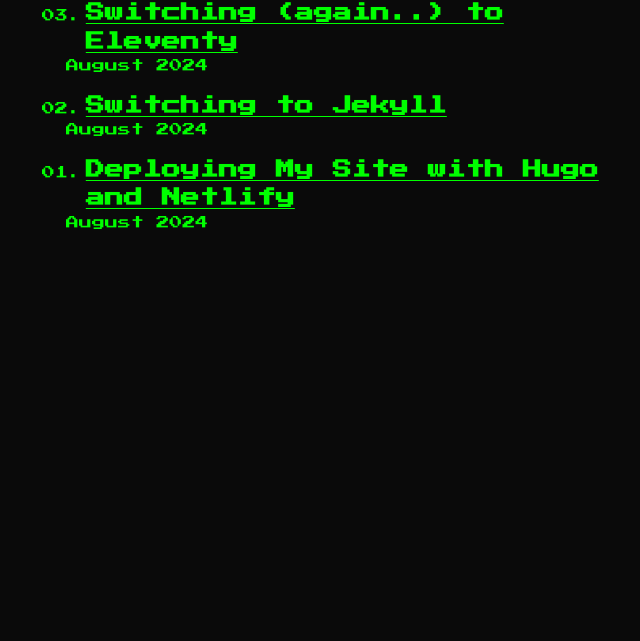
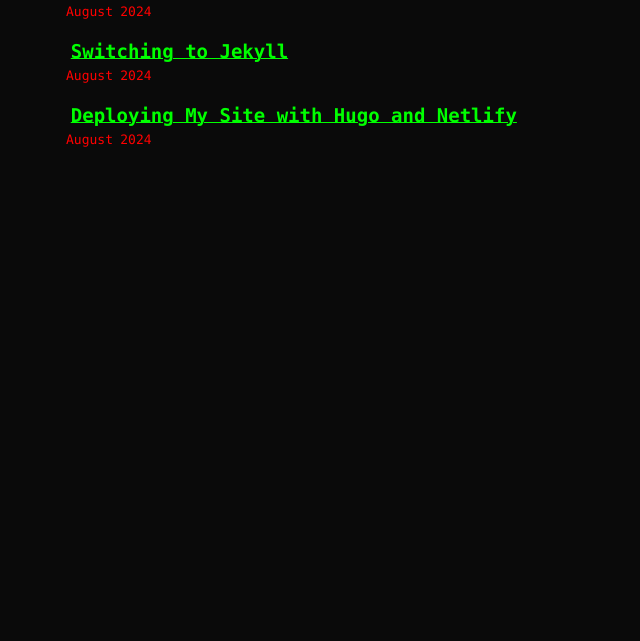
Before and after one commit to cyrusolinger/cyrusolinger, an Eleventy site: page cyrusolinger.com/content/index.njk in a window 1280 px wide. Shown: the part 159-800 px from the top of the page, without its empty margins (294-934 px from the left). Built offline with nearby package versions, Linux system fonts and the light colour scheme; Eleventy itself is replaced by a stand-in of ours; files that its build step writes are made by us from their sources.

Commit message:
Update styling and readability
- Remove numbered list from post items in archives

- Change the color of post dates to differentiate from titles

- Update font to Fira Code for improved readability and maintain a hacker aesthetic

```diff
--- a/cyrusolinger.com/_includes/layouts/base.njk
+++ b/cyrusolinger.com/_includes/layouts/base.njk
@@ -5,7 +5,7 @@
 		<meta name="viewport" content="width=device-width, initial-scale=1.0">
 		<title>{{ title or metadata.title }}</title>
 		<meta name="description" content="{{ description or metadata.description }}">
-  <link href="https://fonts.googleapis.com/css2?family=Press+Start+2P&display=swap" rel="stylesheet">
+
 		{#- Atom and JSON feeds included by default #}
 		<link rel="alternate" href="/feed/feed.xml" type="application/atom+xml" title="{{ metadata.title }}">
 		<link rel="alternate" href="/feed/feed.json" type="application/json" title="{{ metadata.title }}">
--- a/cyrusolinger.com/public/css/index.css
+++ b/cyrusolinger.com/public/css/index.css
@@ -1,7 +1,7 @@
 /* Defaults */
 :root {
-	--font-family: 'Press Start 2P', Consolas, Menlo, Monaco, 'Lucida Console', 'Courier New', monospace;
-	--font-family-monospace: 'Press Start 2P', Consolas, Menlo, Monaco, 'Lucida Console', 'Courier New', monospace;
+    --font-family: 'Fira Code', Consolas, Menlo, Monaco, 'Lucida Console', 'Courier New', monospace;
+    --font-family-monospace: 'Fira Code', Consolas, Menlo, Monaco, 'Lucida Console', 'Courier New', monospace;
 }
 
 /* Theme colors */
@@ -196,7 +196,7 @@
 .postlist-item:before {
 	display: inline-block;
 	pointer-events: none;
-	content: "" counter(start-from, decimal-leading-zero) ". ";
+	content: none;
 	line-height: 100%;
 	text-align: right;
 	margin-left: -1.5rem;
@@ -205,6 +205,7 @@
 .postlist-item:before {
 	font-size: 0.8125em; /* 13px /16 */
 	color: var(--color-gray-90);
+	color: red;
 }
 .postlist-date {
 	word-spacing: -0.5px;
```
